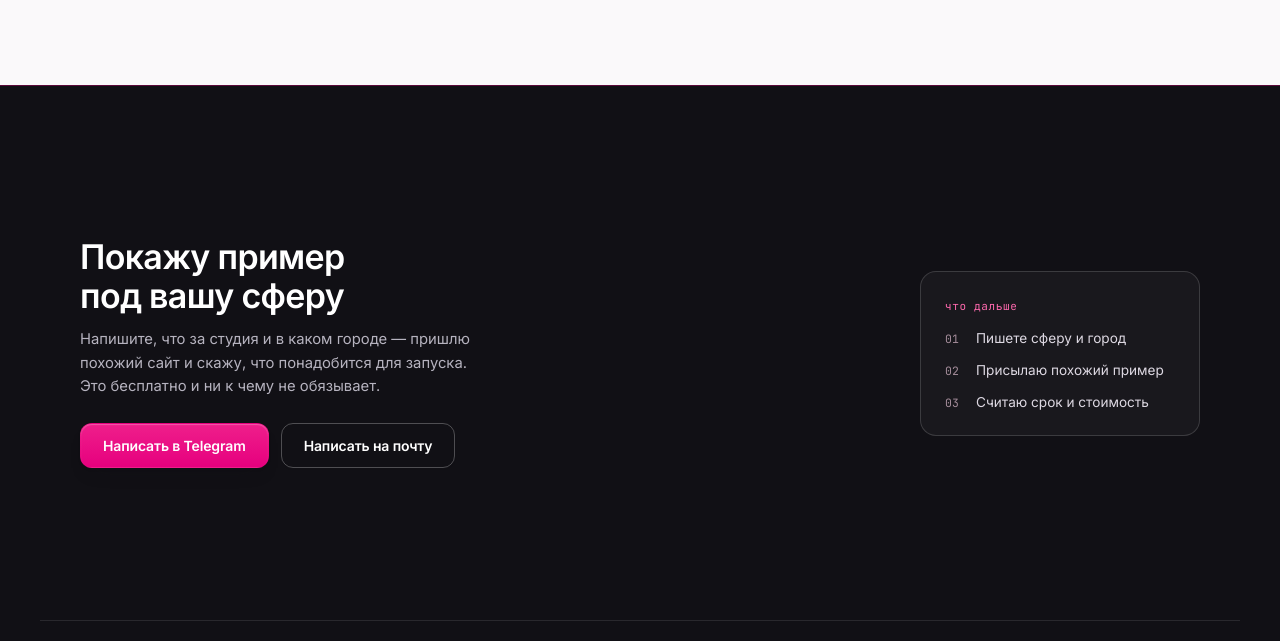
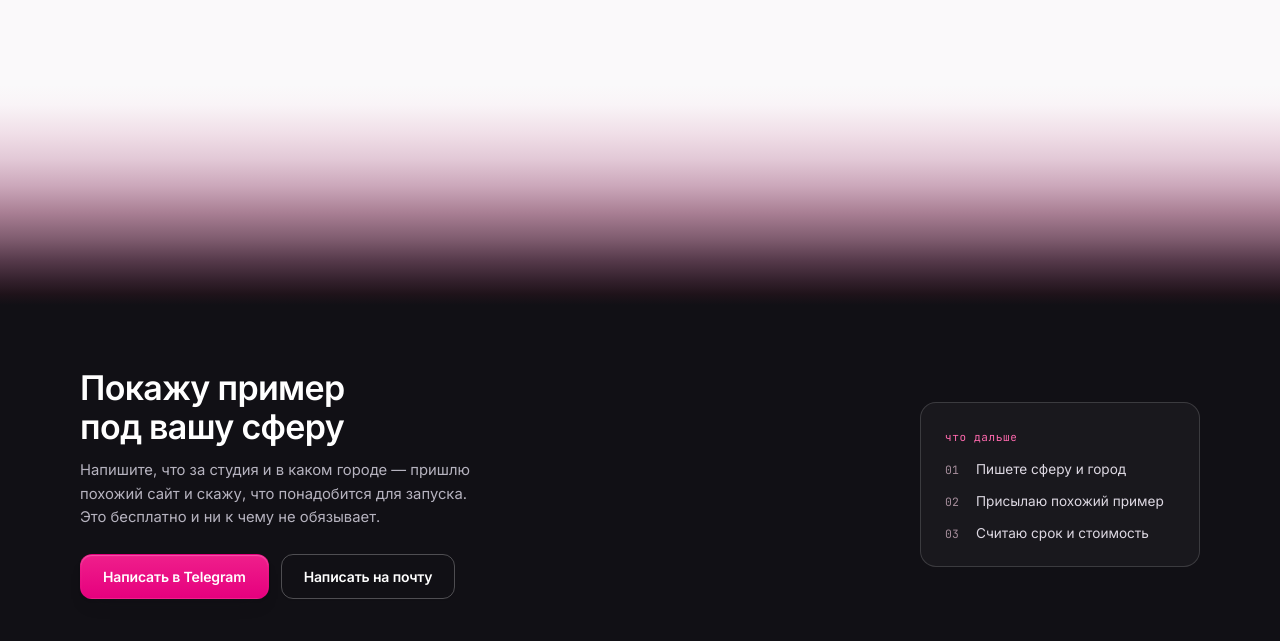
Before and after one commit to biber78788-byte/portfolio, a plain HTML site: page index.html in a window 1280 px wide. Shown: the part 5234-5875 px from the top of the page. Drawn offline with Linux system fonts and the light colour scheme.

Commit message:
landing: soft light-to-dark transition above final CTA

```diff
--- a/index.html
+++ b/index.html
@@ -276,7 +276,14 @@
   .plan-main:hover{border-color:var(--acc)}
   .trust-item{position:relative}
   .trust-item b::before{content:"";display:inline-block;width:5px;height:5px;border-radius:50%;background:var(--acc);margin-right:8px;vertical-align:2px}
-  .final{border-top:1px solid rgba(230,0,126,.35)}
+  /* мягкий переход со светлого фона на тёмный финальный блок */
+  .final{
+    border-top:0;padding-top:220px;
+    background:linear-gradient(180deg,#faf9fa 0%,#f9f4f7 9%,#f0dfe8 22%,#e2c8d6 34%,#cba7ba 46%,#a97f94 58%,#7f5c6f 70%,#55394a 80%,#33202c 89%,#1f131a 95%,#111015 100%) top/100% 220px no-repeat,var(--ink);
+  }
+  @media(max-width:759px){
+    .final{padding-top:170px;background:linear-gradient(180deg,#faf9fa 0%,#f9f4f7 9%,#f0dfe8 22%,#e2c8d6 34%,#cba7ba 46%,#a97f94 58%,#7f5c6f 70%,#55394a 80%,#33202c 89%,#1f131a 95%,#111015 100%) top/100% 170px no-repeat,var(--ink)}
+  }
   .final .kicker{color:#b6b3bf}
 
   /* FAQ: заголовок слева, вопросы справа */
```
